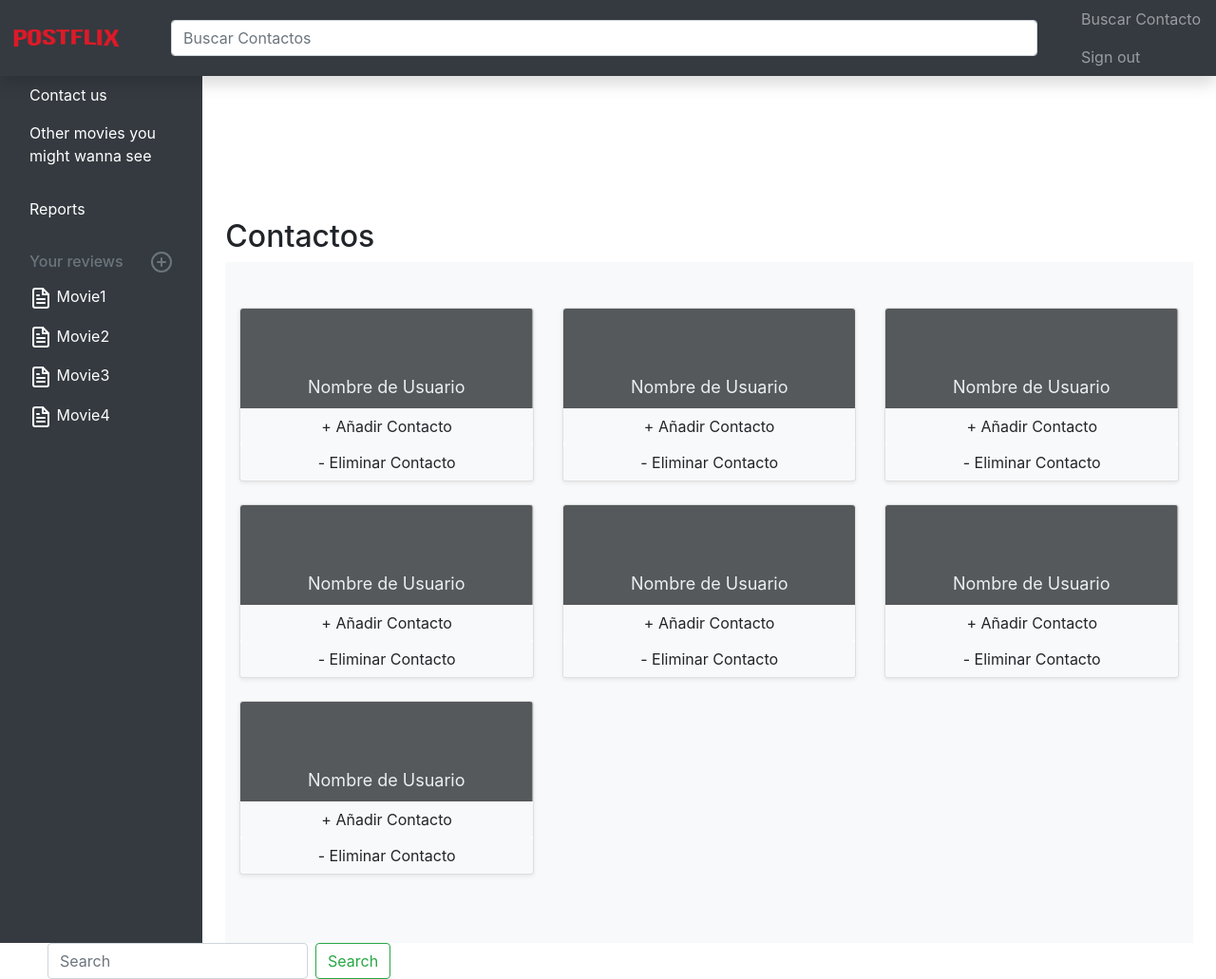
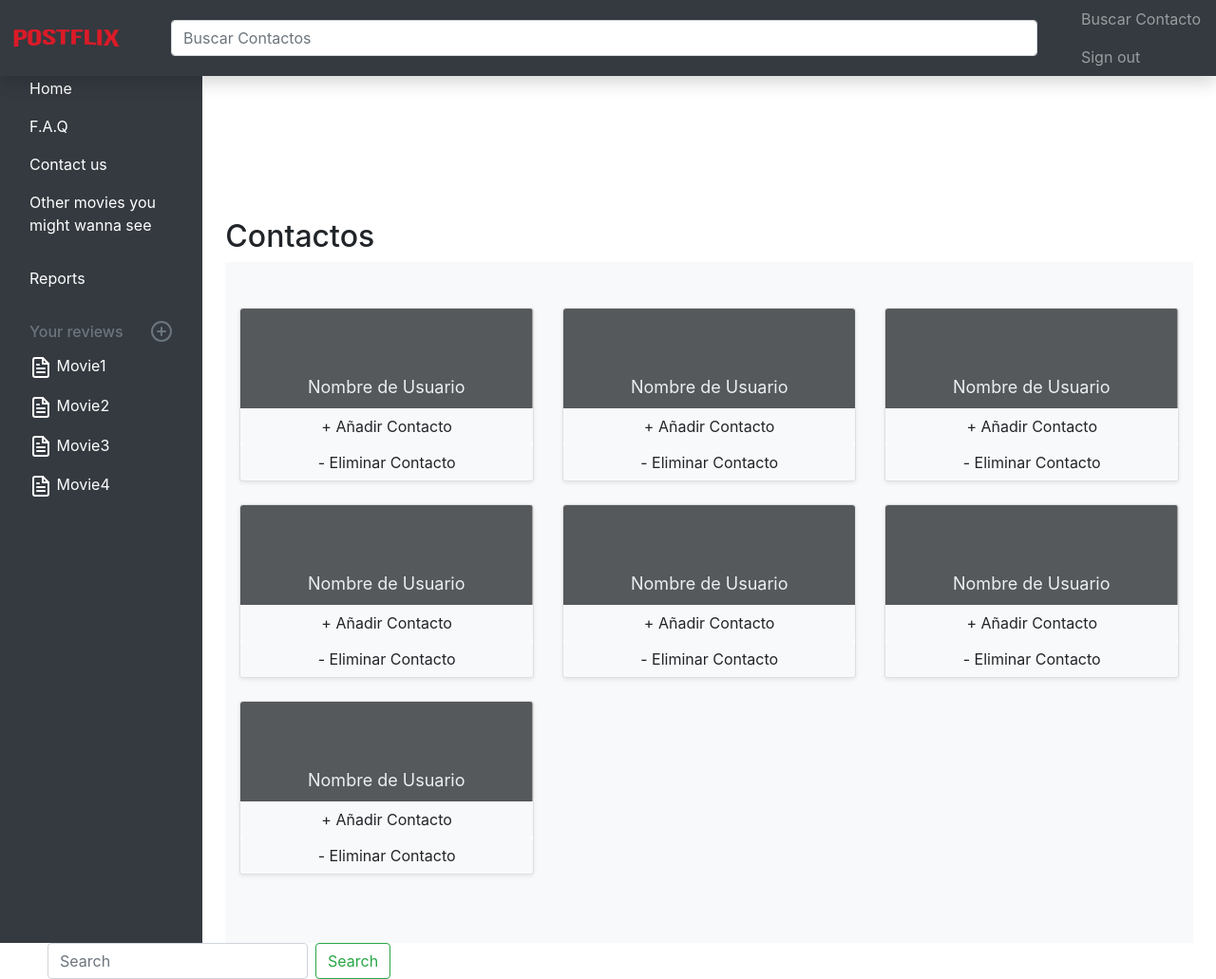
Before and after one commit to gallol/proyecto-integral, a PHP site: page /mis-contactos.php in a window 1280 px wide. Shown: the whole page at 95% size. Run offline with PHP 8.4, Linux system fonts and the light colour scheme; some libraries are stand-ins or nearby versions.

Commit message:
Add files via upload

```diff
--- a/css/contactos-style.css
+++ b/css/contactos-style.css
@@ -10,6 +10,10 @@ a{
   color: white;
 }
 
+.sidebar-sticky{
+  margin-top: 40%;
+  height:700px;
+}
 
 #minititle{
   padding-top: 14%;
```
